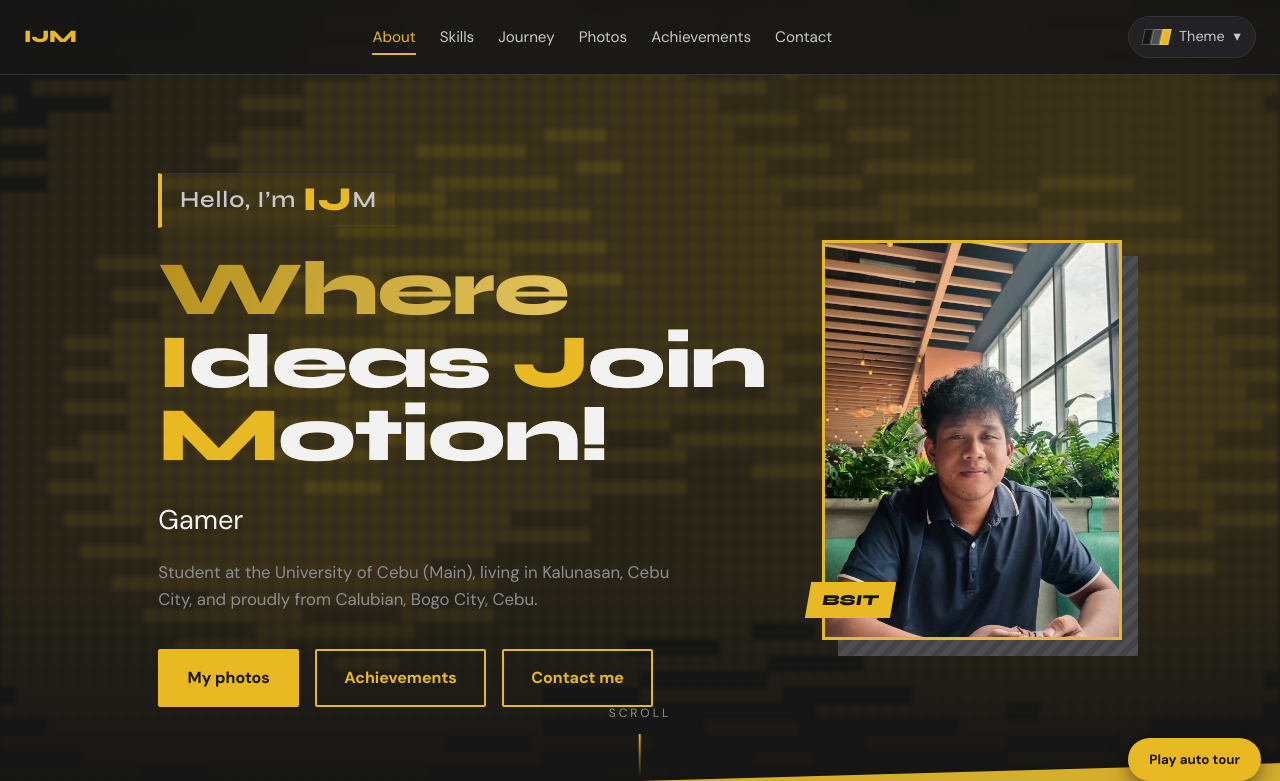
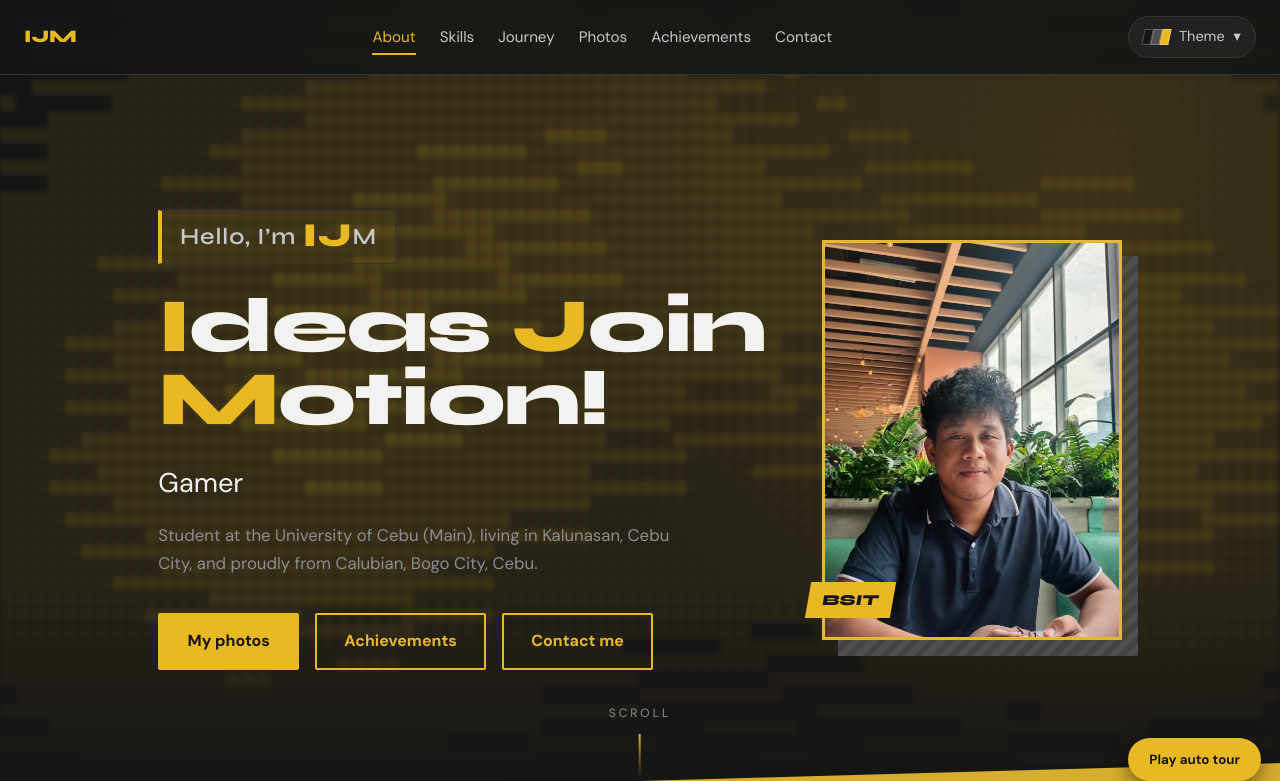
Before and after one commit to IvanJaeMandawee-UCM/HCI-PROJECT, a plain HTML site: page index.html in a window 1280 px wide. Shown: the top 781 px of the page. Drawn offline with Linux system fonts and the light colour scheme; animation ran at ten frames a second.

Commit message:
Fix HTML structure for header section

```diff
--- a/index.html
+++ b/index.html
@@ -45,7 +45,7 @@
   <div class="wrap">
    <div class="hero-text">
       <p class="tag in">Hello, I&rsquo;m <b style="--k:0">I</b><b style="--k:1">J</b><b style="--k:2"></b>M</p>
-    <h1 class="in">Where<span><b style="--k:0">I</b>deas <b style="--k:1">J</b>oin</span><span><b style="--k:2">M</b>otion!</span></h1>
+    <h1 class="in"><span><b style="--k:0">I</b>deas <b style="--k:1">J</b>oin</span><span><b style="--k:2">M</b>otion!</span></h1>
     <div class="role in"><span id="typed"></span><i class="cur"></i></div>
     <p class="lead in">Student at the University of Cebu (Main), living in Kalunasan, Cebu City, and proudly from Calubian, Bogo City, Cebu.</p>
     <div class="btns in">
```
